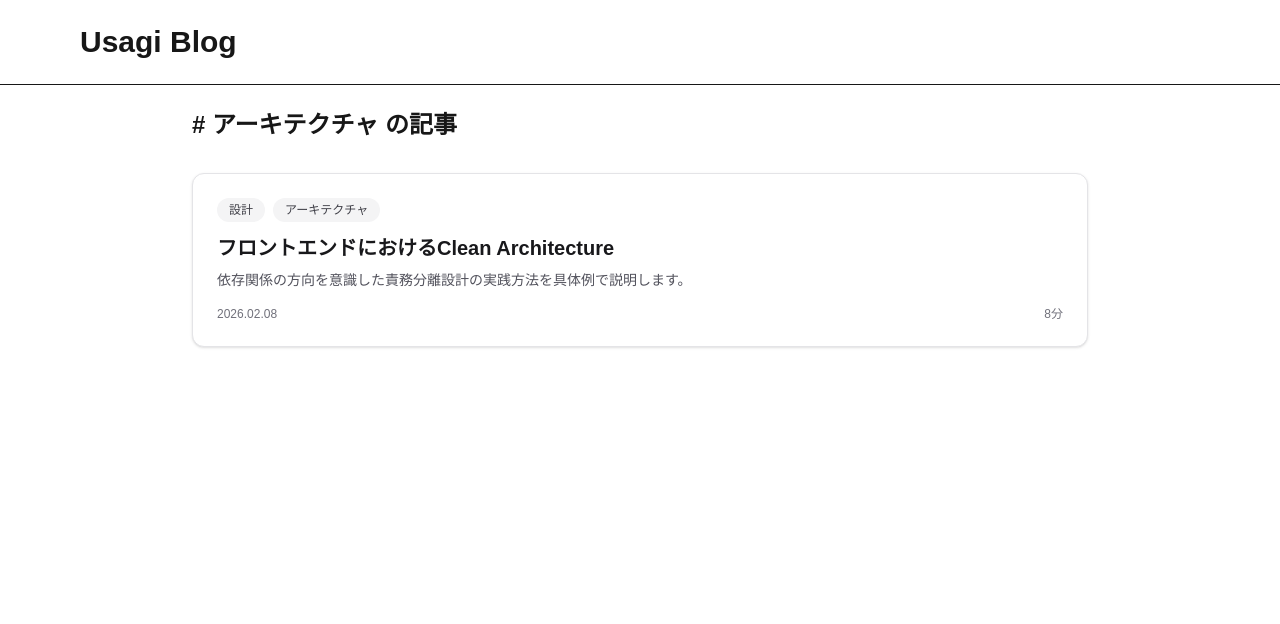
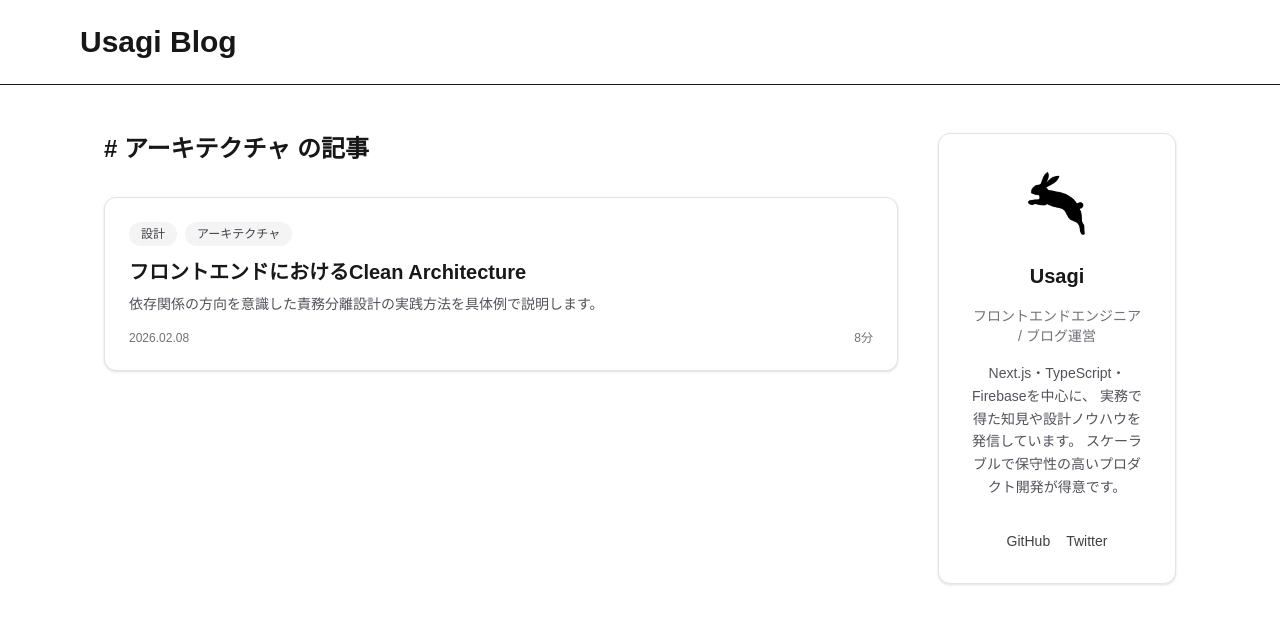
Before and after one commit to Apple-cake/next-tech-blog, a Next.js app: page /tags/architecture in a window 1280 px wide. Shown: the top 624 px of the page. Built offline with nearby package versions, Linux system fonts and the light colour scheme.

Commit message:
タグ一覧ページのレイアウトとトップと統一

```diff
--- a/app/tags/[slug]/page.tsx
+++ b/app/tags/[slug]/page.tsx
@@ -1,6 +1,7 @@
 import { articles } from "@/lib/articles";
 import { tags } from "@/lib/tags";
 import ArticleList from "@/components/article/ArticleList";
+import ProfileCard from "@/components/profile/ProfileCard";
 
 type Props = {
   params: Promise<{ slug: string }>;
@@ -17,9 +18,23 @@ export default async function TagPage({ params }: Props) {
   );
 
   return (
-    <ArticleList
-      articles={filtered}
-      title={`# ${label} の記事`}
-    />
+    <main className="max-w-7xl mx-auto px-6 py-6">
+      <div className="grid grid-cols-1 lg:grid-cols-4 gap-10">
+
+        <section className="lg:col-span-3">
+          <ArticleList
+            articles={filtered}
+            title={`# ${label} の記事`}
+          />
+        </section>
+
+        <aside className="lg:col-span-1">
+          <div className="lg:sticky lg:top-12">
+            <ProfileCard />
+          </div>
+        </aside>
+
+      </div>
+    </main>
   );
 }
```
